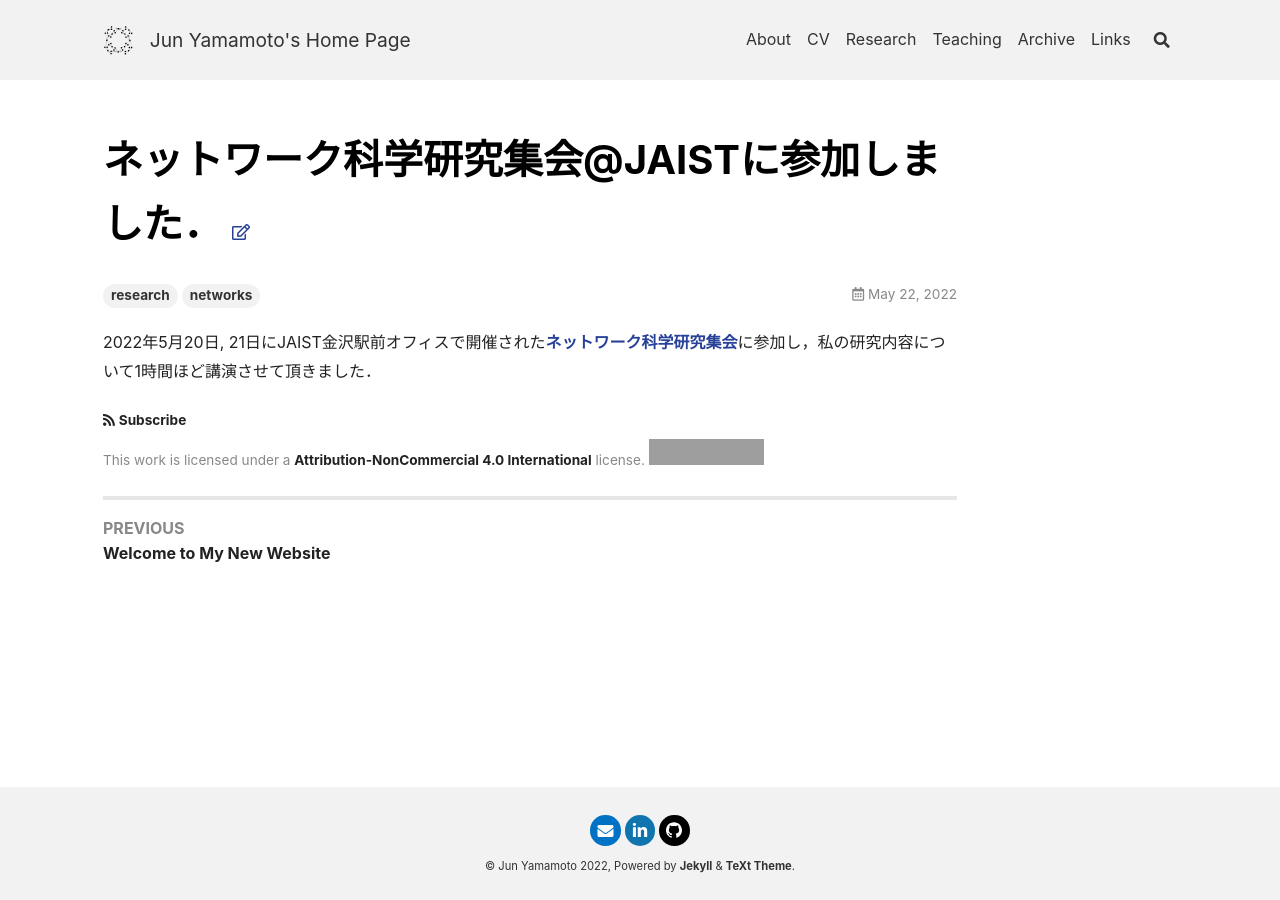
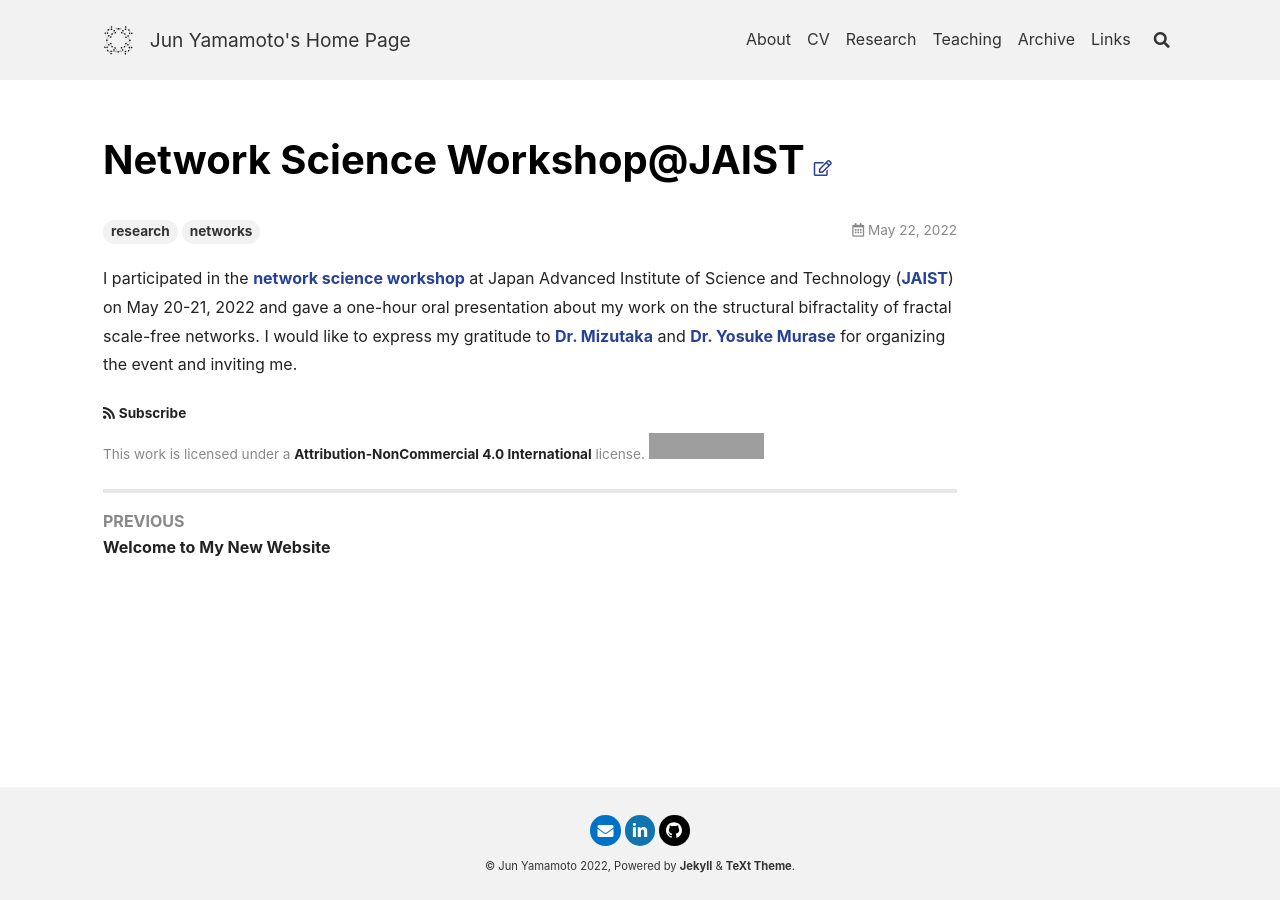
Before and after one commit to jym16/jym16.github.io, a Jekyll site: the page built from _posts/2022-05-22-new-activity.md, in a window 1280 px wide. Built offline with Jekyll 4.4.1, drawn with Linux system fonts in a browser that asks for light colours; nearby versions of some CDN libraries; grey boxes are pictures that could not be loaded.

Commit message:
Edited post on 2022-05-22

```diff
--- a/_posts/2022-05-22-new-activity.md
+++ b/_posts/2022-05-22-new-activity.md
@@ -1,6 +1,7 @@
 ---
-title: ネットワーク科学研究集会@JAISTに参加しました．
+title: Network Science Workshop@JAIST
 tags: research networks
 ---
 
-2022年5月20日, 21日にJAIST金沢駅前オフィスで開催された[ネットワーク科学研究集会](http://www.jaist.ac.jp/~mizutaka/seminar2022/networks2022)に参加し，私の研究内容について1時間ほど講演させて頂きました．
+I participated in the [network science workshop](http://www.jaist.ac.jp/~mizutaka/seminar2022/networks2022) at Japan Advanced Institute of Science and Technology ([JAIST](https://www.jaist.ac.jp/index.html))  on May 20-21, 2022 and gave a one-hour oral presentation about my work on the structural bifractality of fractal scale-free networks.
+I would like to express my gratitude to [Dr. Mizutaka](https://www.jaist.ac.jp/~mizutaka/) and [Dr. Yosuke Murase](https://www.riken.jp/research/labs/r-ccs/discr_evt_sim/) for organizing the event and inviting me.
```
